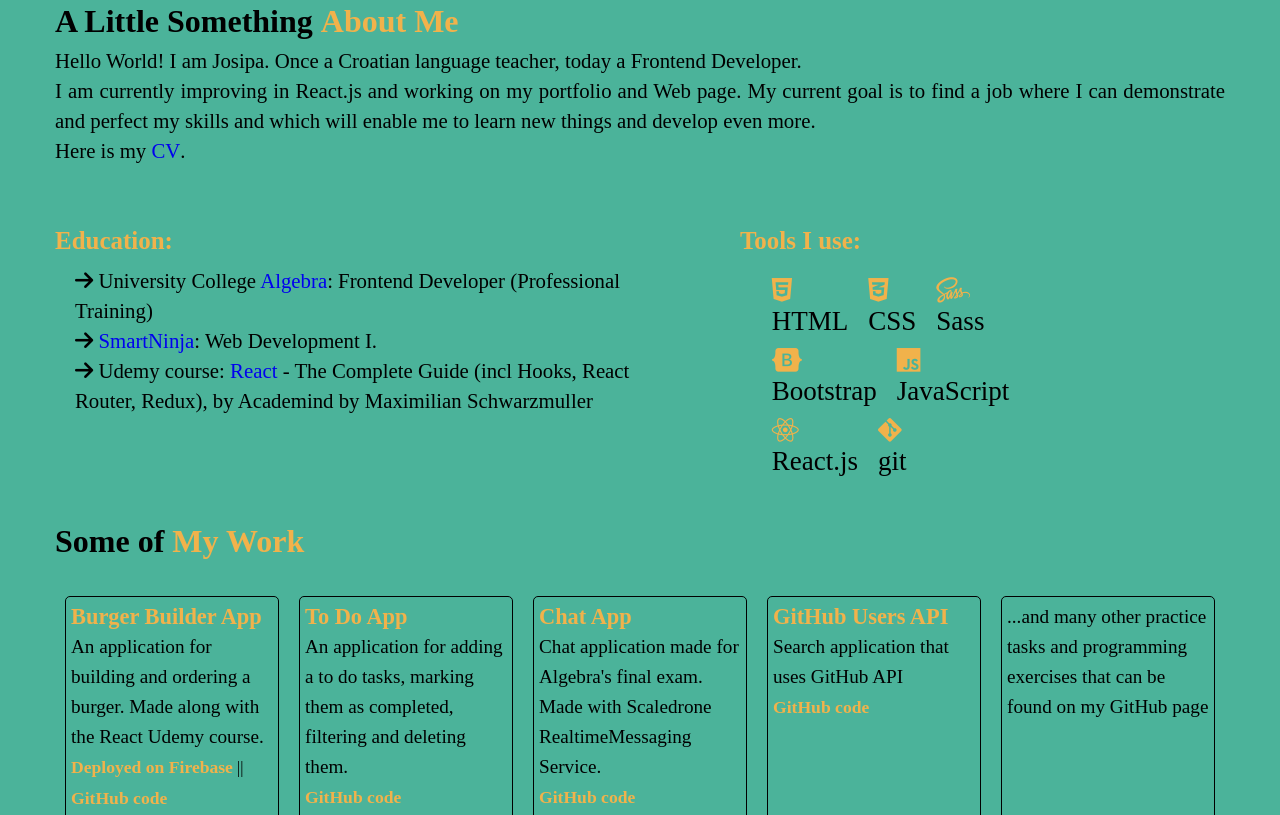
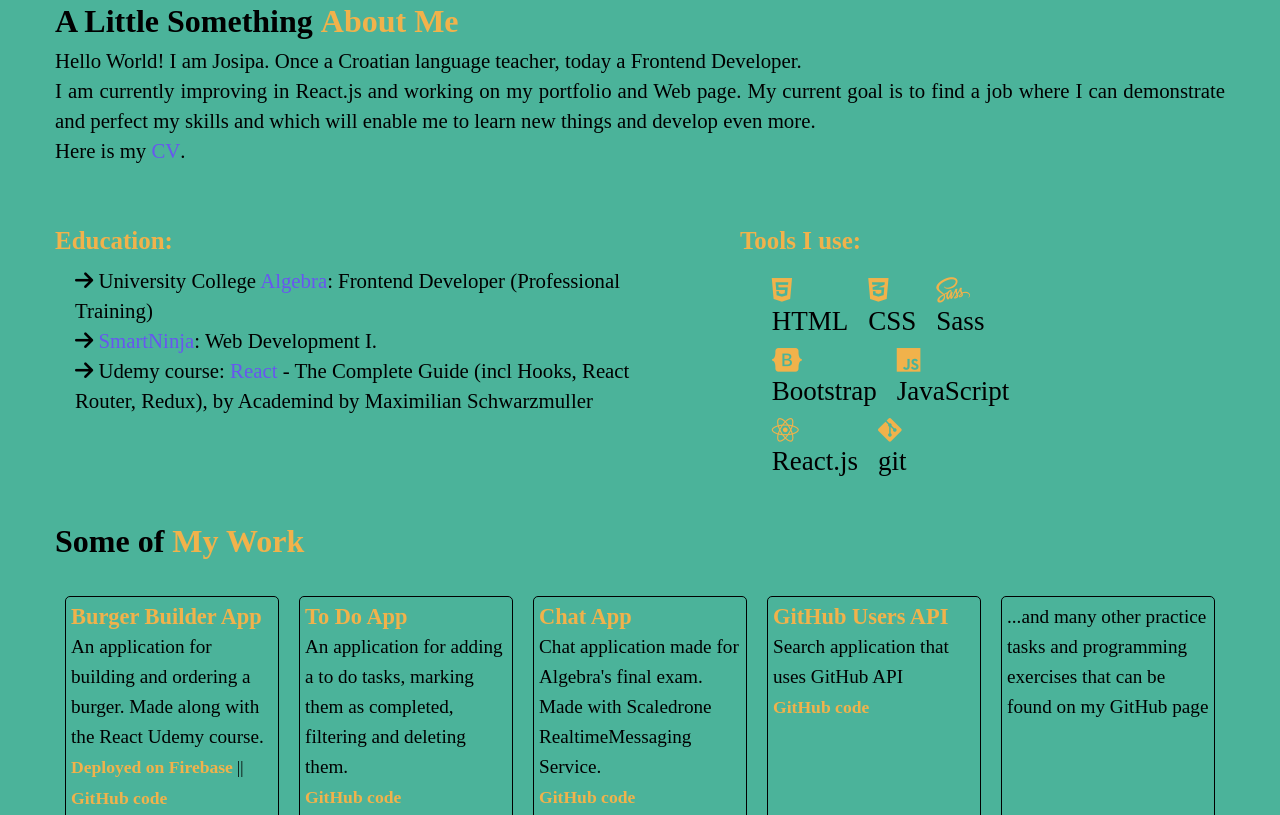
Before and after one commit to jo-dadic/portfolio_page, a website: page index.html in a window 1280 px wide. Shown: the part 921-1736 px from the top of the page. Drawn offline with Linux system fonts and the light colour scheme; a web font is replaced by a local one.

Commit message:
color changes

```diff
--- a/dist/css/main.css
+++ b/css/main.css
@@ -271,6 +271,7 @@
 
 .bio p span a {
   text-decoration: none;
+  color: #6856f0;
 }
 
 .education {
@@ -281,6 +282,10 @@
 
 .education ul {
   padding-left: 20px;
+}
+
+.education ul li a {
+  color: #6856f0;
 }
 
 .tools {
--- a/package.json
+++ b/package.json
@@ -4,7 +4,7 @@
   "description": "",
   "main": "index.js",
   "scripts": {
-    "deploy": "gh-pages -d dist"
+    "deploy": "gh-pages -d "
   },
   "repository": {
     "type": "git",
```
Also changed, not shown: images/code-3078609_1920.jpg (renamed from dist/images/code-3078609_1920.jpg), images/cup-of-coffee-1280537_1920.jpg (renamed from dist/images/cup-of-coffee-1280537_1920.jpg), images/cup-of-coffee-smaller.jpg (renamed from dist/images/cup-of-coffee-smaller.jpg), index.html (renamed from dist/index.html), js/script.js (renamed from dist/js/script.js), 2 other files.
